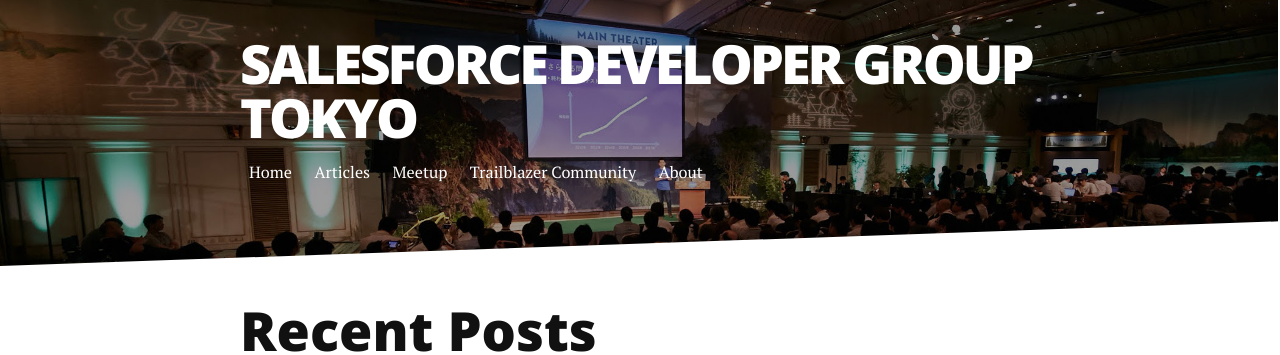
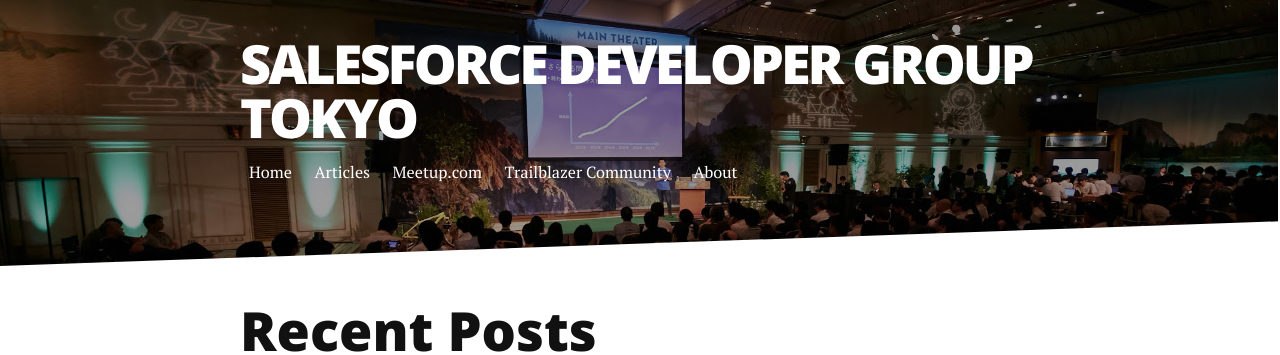
Before and after one commit to sfdgtokyo/sfdgtokyo.github.io, a Jekyll site: the page built from index.html, in a window 1280 px wide. Shown: the top 355 px of the page. Built offline with Jekyll 4.4.1, drawn with Linux system fonts in a browser that asks for light colours; nearby versions of some CDN libraries; the list of posts is cut into pages by our own code.

Commit message:
Fix navigation menu

```diff
--- a/_config.yml
+++ b/_config.yml
@@ -21,7 +21,7 @@
    url: /index.html
  - title: Articles
    url: /articles
- - title: Meetup
+ - title: Meetup.com
    url: https://www.meetup.com/ja-JP/preview/Tokyo-Salesforce-Developer-Group
  - title: Trailblazer Community
    url: https://success.salesforce.com/_ui/core/chatter/groups/GroupProfilePage?g=0F9300000001oWJ
```
